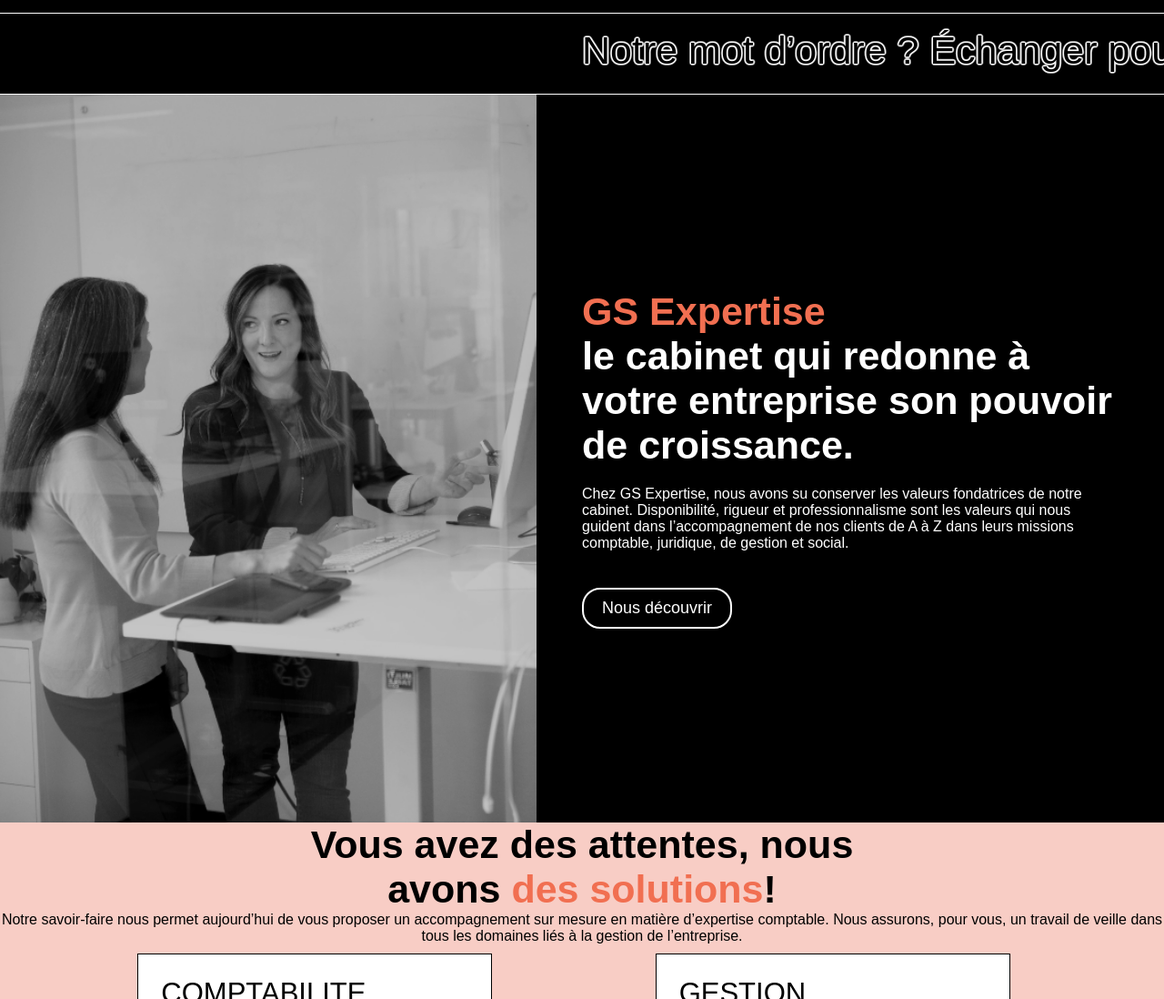
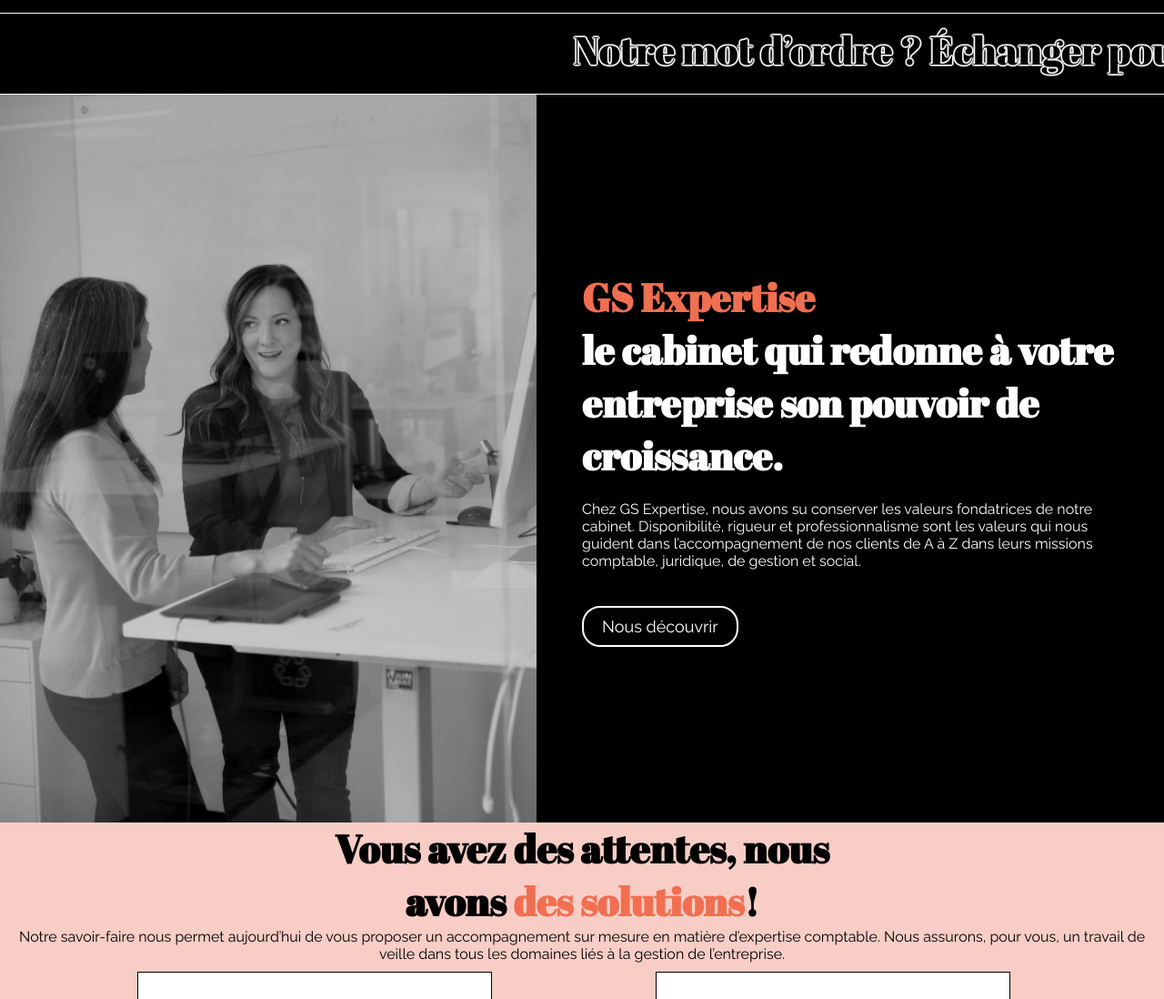
Before and after one commit to elisamlk/ExpertSA, a website: page index.html in a window 1280 px wide. Shown: the part 786-1884 px from the top of the page at 91% size. Drawn offline with nearby package versions, Linux system fonts and the light colour scheme.

Commit message:
Mise en place des polices

```diff
--- a/index.html
+++ b/index.html
@@ -11,6 +11,12 @@
     ></script>
 
     <script src="https://code.jquery.com/jquery-3.5.1.min.js"></script>
+    <link rel="preconnect" href="https://fonts.googleapis.com" />
+    <link rel="preconnect" href="https://fonts.gstatic.com" crossorigin />
+    <link
+      href="https://fonts.googleapis.com/css2?family=Abril+Fatface&family=Raleway&display=swap"
+      rel="stylesheet"
+    />
     <title>GS Expertise</title>
   </head>
   <body>
@@ -49,7 +55,7 @@
       <section class="discover">
         <div class="discover-img"></div>
         <div class="discover-txt">
-          <h2>GS Expertise</h2>
+          <h1>GS Expertise</h1>
           <h3>
             le cabinet qui redonne à votre entreprise son pouvoir de croissance.
           </h3>
--- a/sass/_accueil.scss
+++ b/sass/_accueil.scss
@@ -47,6 +47,10 @@
   }
 }
 
+h1, h2, h3, h4, h6, span{
+  font-family: 'Abril Fatface', cursive;
+}
+
 @media screen and (max-width: 768px) {
   .presentation {
     display: block;
--- a/sass/_discover.scss
+++ b/sass/_discover.scss
@@ -31,6 +31,10 @@
   p {
     margin-bottom: 40px;
   }
+  h1 {
+    font-size: 43px;
+    color: #f16f51;
+  }
 }
 
 @media screen and (max-width: 768px) {
@@ -47,4 +51,7 @@
     text-align: center;
     flex: 0;
   }
+  h1{
+    font-size: 20px;
+  }
 }
--- a/sass/_header.scss
+++ b/sass/_header.scss
@@ -3,7 +3,7 @@
   margin: 0;
   padding: 0;
   scroll-behavior: smooth;
-  font-family: sans-serif;
+  font-family: 'Raleway', sans-serif;
 }
 
 header {
--- a/sass/_scrolling-txt.scss
+++ b/sass/_scrolling-txt.scss
@@ -14,6 +14,7 @@
       0 0 2px #ffffff, 0 0 2px #ffffff, 0 0 2px #ffffff, 0 0 2px #ffffff,
       0 0 2px #ffffff, 0 0 2px #ffffff, 0 0 2px #ffffff, 0 0 2px #ffffff,
       0 0 2px #ffffff;
+      font-family: 'Abril Fatface', cursive;
   }
 }
 
```
Also changed, not shown: style/style.css, 1 other file.
